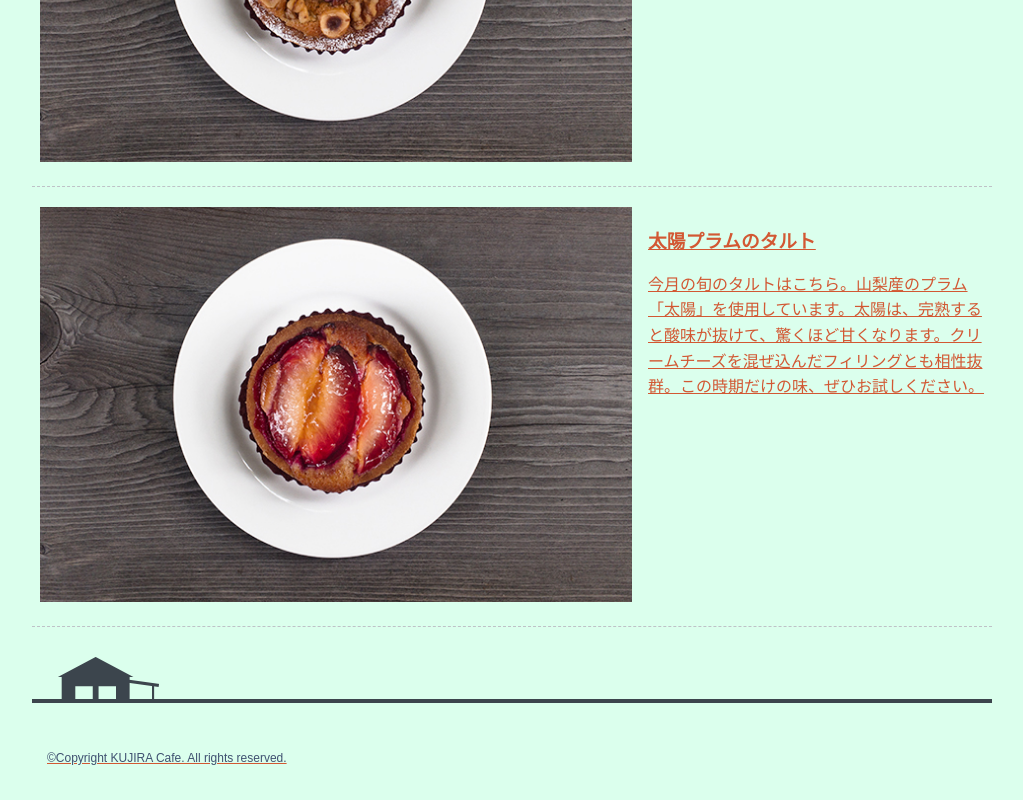
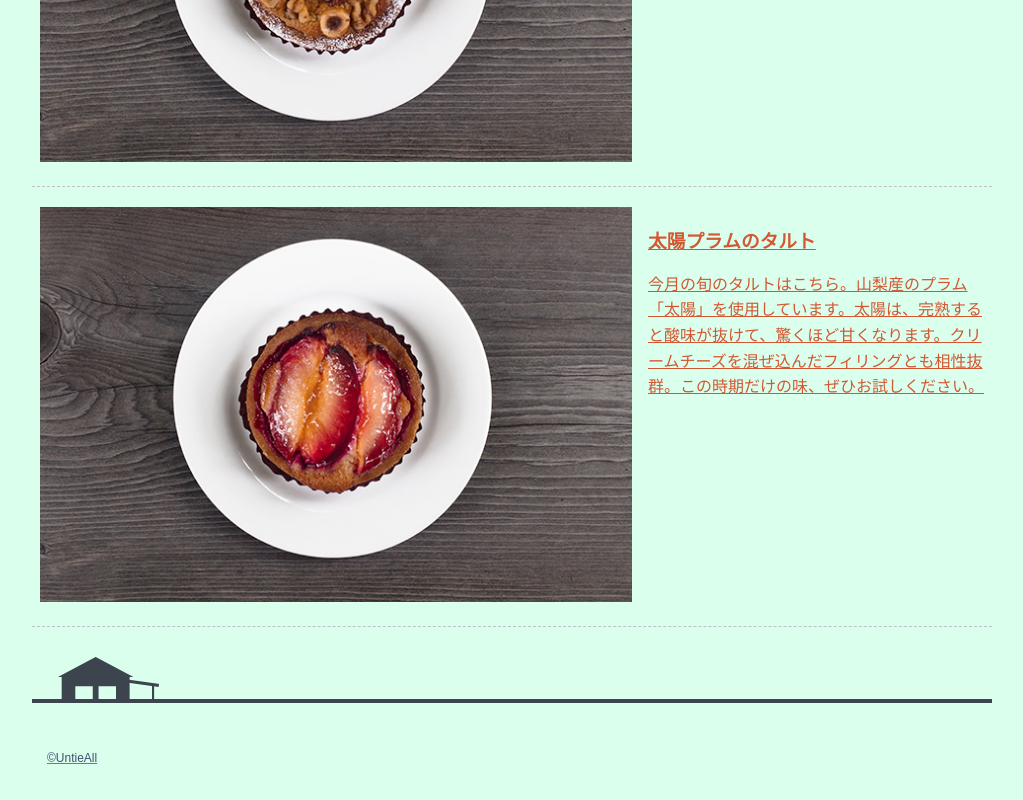
Before and after one commit to heecheol153/web-test, a plain HTML site: page intro_engineer.html in a window 1280 px wide. Shown: the part 1250-2050 px from the top of the page, without its empty margins (128-1151 px from the left). Drawn offline with Linux system fonts and the light colour scheme.

Commit message:
Update intro_engineer.html

```diff
--- a/intro_engineer.html
+++ b/intro_engineer.html
@@ -75,7 +75,7 @@
 	<!-- メイン ここまで -->
 	<!-- フッター -->
 	<footer class="footer">
-		<p>&copy;Copyright KUJIRA Cafe. All rights reserved.</p>
+		<p>&copy;UntieAll</p>
 	</footer>
 	<!-- フッター ここまで -->
 </div>
```
